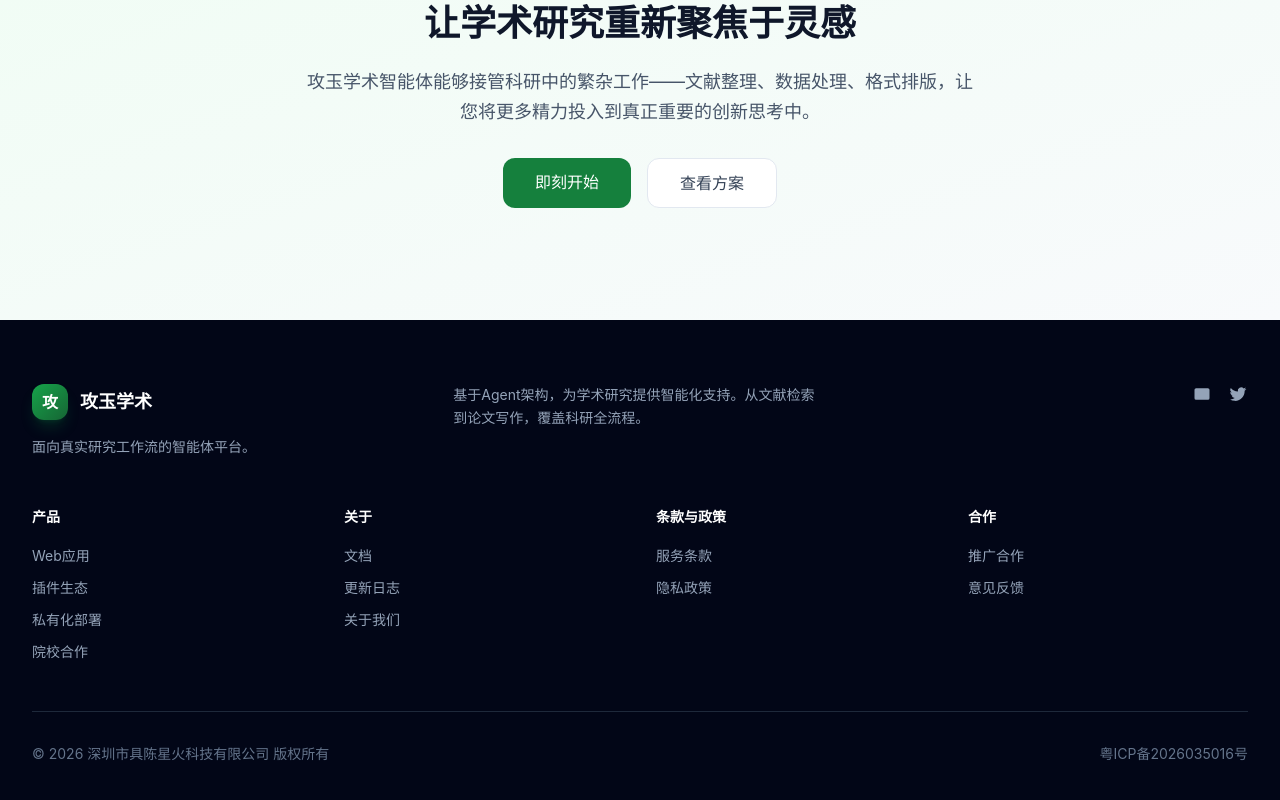
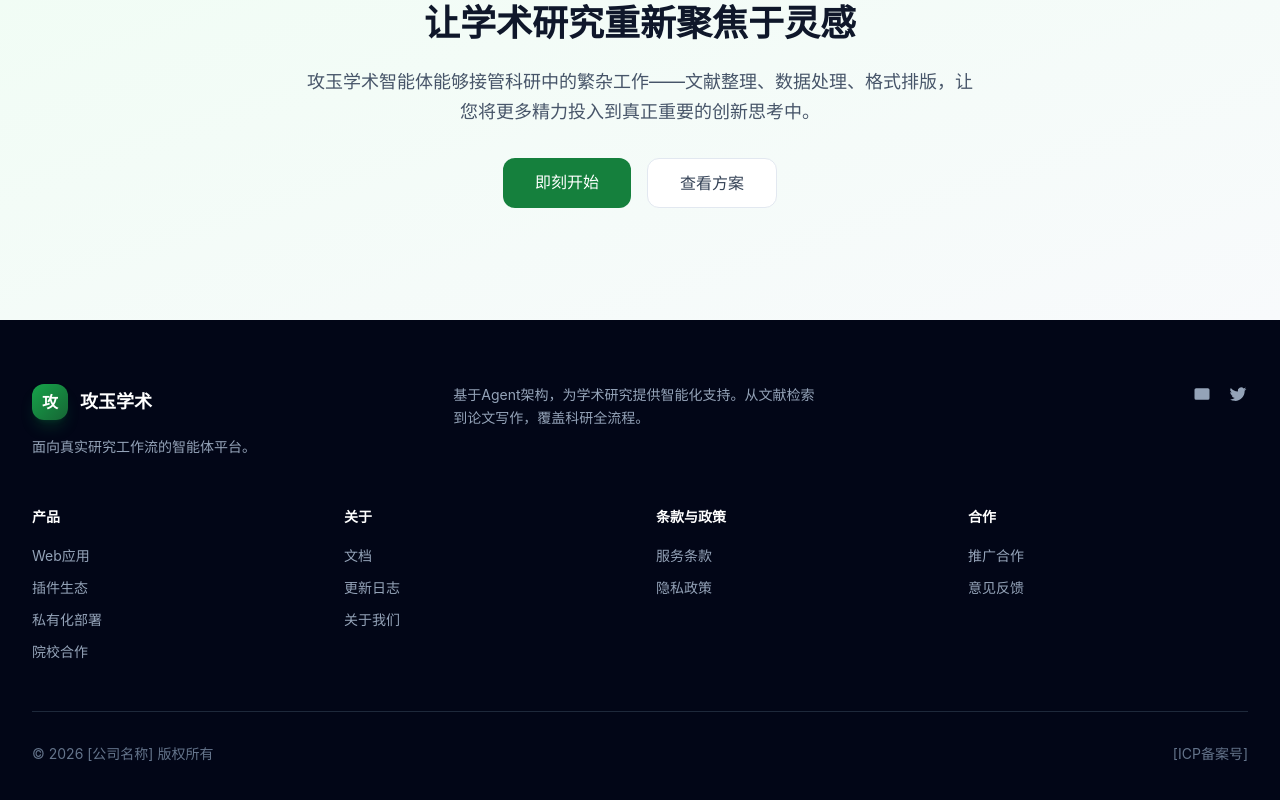
Before and after one commit to AsukaNemu/xueshugongyu_yangshijiejian, a Vue app: page / in a window 1280 px wide. Shown: the part 3880-4680 px from the top of the page. Built offline with nearby package versions, Linux system fonts and the light colour scheme.

Commit message:
chore: update footer copyright with placeholder text

```diff
--- a/src/components/Footer.vue
+++ b/src/components/Footer.vue
@@ -63,8 +63,8 @@ const footerLinks = {
 
       <!-- Copyright -->
       <div class="pt-8 border-t border-ink-800 flex flex-col sm:flex-row justify-between items-center space-y-4 sm:space-y-0">
-        <p class="text-sm text-ink-500">&copy; 2026 深圳市具陈星火科技有限公司 版权所有</p>
-        <p class="text-sm text-ink-500">粤ICP备2026035016号</p>
+        <p class="text-sm text-ink-500">&copy; 2026 [公司名称] 版权所有</p>
+        <p class="text-sm text-ink-500">[ICP备案号]</p>
       </div>
     </div>
   </footer>
```
